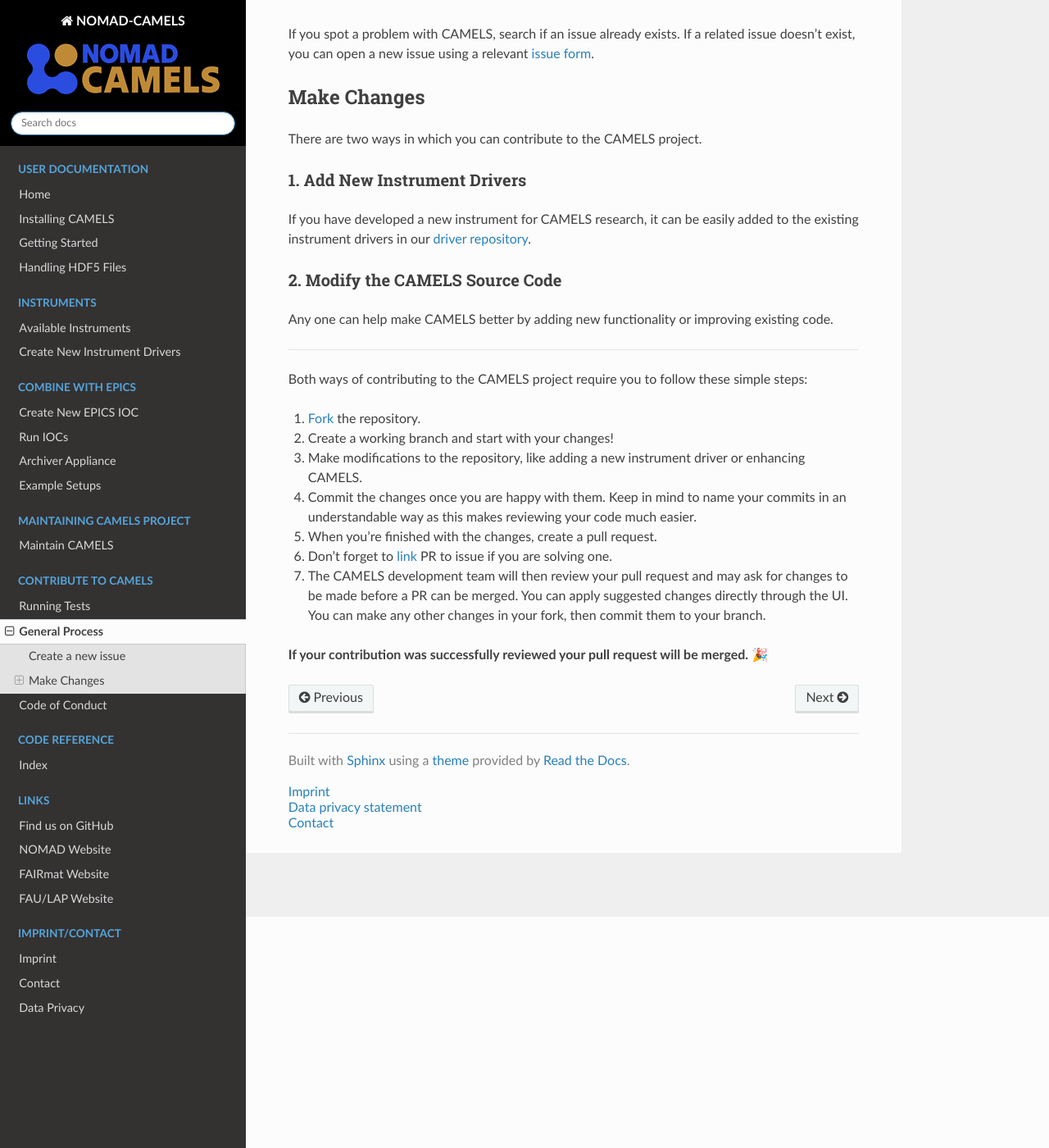
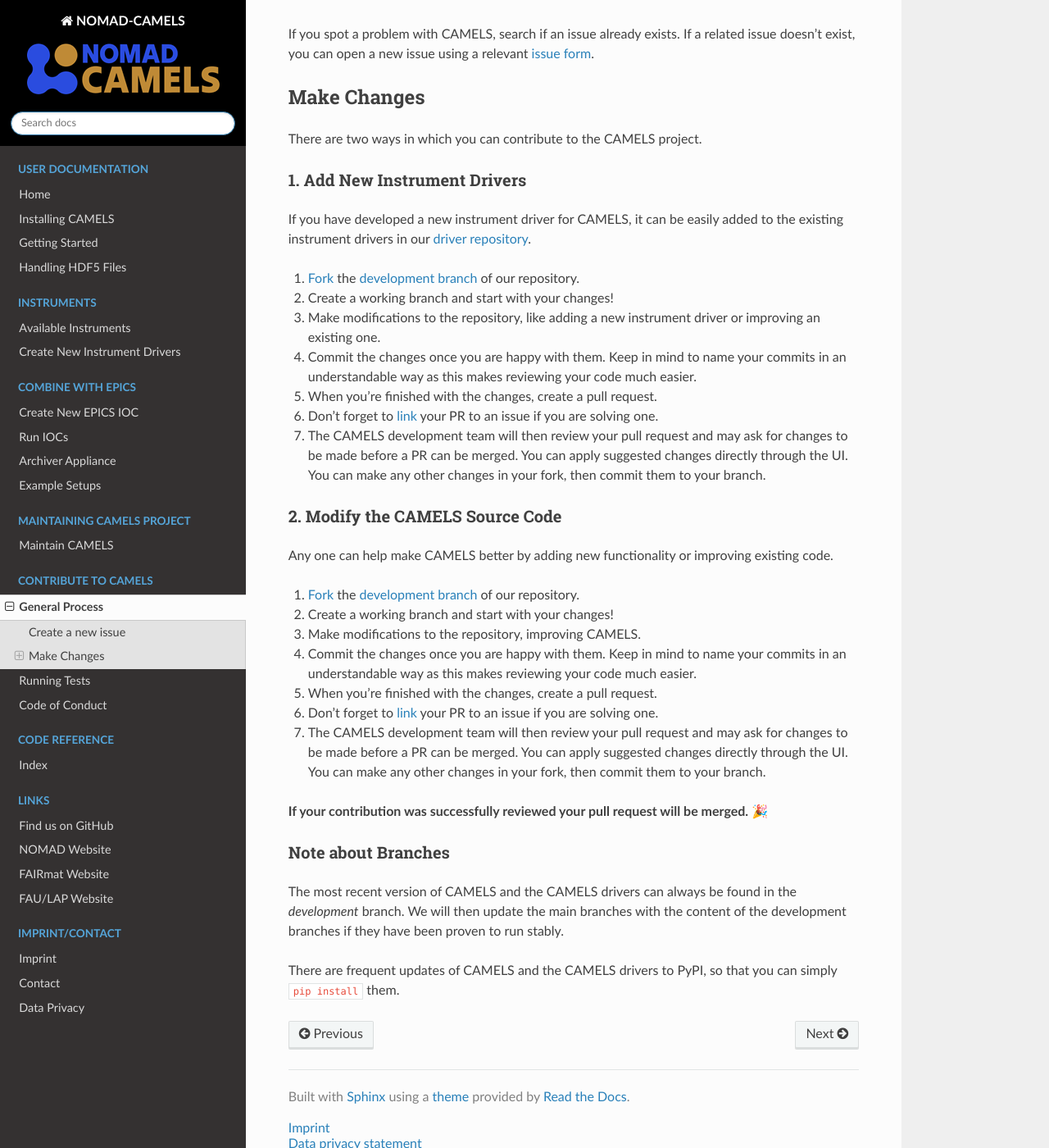
Before and after one commit to FAU-LAP/NOMAD-CAMELS, a Sphinx documentation site: the page built from docs/source/doc/contribute/general_process.md, in a window 1280 px wide and 1400 px high, scrolled down 282 px. Shown: the whole window at 82% size. Built offline with Sphinx 7.4.7 and the Read the Docs theme 2.0.0, drawn with Linux system fonts in a browser that asks for light colours; pages that are not in the unit, such as notebooks, are missing from menus.

Commit message:
updated contributing description

```diff
--- a/docs/source/doc/contribute/general_process.md
+++ b/docs/source/doc/contribute/general_process.md
@@ -4,27 +4,42 @@ Thank you for investing your time in contributing to our project!
 
 Read our [Code of Conduct](code_of_conduct.md) to keep our community approachable and respectable.
 
+## Create a new issue
 
-## Create a new issue
 If you spot a problem with CAMELS, search if an issue already exists. If a related issue doesn't exist, you can open a new issue using a relevant [issue form](https://github.com/FAU-LAP/NOMAD-CAMELS/issues).
 
 ## Make Changes
+
 There are two ways in which you can contribute to the CAMELS project.
+
 ### 1. Add New Instrument Drivers
-If you have developed a new instrument for CAMELS research, it can be easily added to the existing instrument drivers in our [driver repository](https://github.com/FAU-LAP/CAMELS_drivers).
+
+If you have developed a new instrument driver for CAMELS, it can be easily added to the existing instrument drivers in our [driver repository](https://github.com/FAU-LAP/CAMELS_drivers/tree/development).
+
+1. [Fork](https://docs.github.com/en/get-started/quickstart/fork-a-repo#fork-an-example-repository) the [development branch](https://github.com/FAU-LAP/CAMELS_drivers/tree/development) of our repository.
+2. Create a working branch and start with your changes!
+3. Make modifications to the repository, like adding a new instrument driver or improving an existing one.
+4. Commit the changes once you are happy with them. Keep in mind to name your commits in an understandable way as this makes reviewing your code much easier.
+5. When you're finished with the changes, create a pull request.
+6. Don't forget to [link](https://docs.github.com/en/issues/tracking-your-work-with-issues/linking-a-pull-request-to-an-issue) your PR to an issue if you are solving one.
+7. The CAMELS development team will then review your pull request and may ask for changes to be made before a PR can be merged. You can apply suggested changes directly through the UI. You can make any other changes in your fork, then commit them to your branch.
+
 ### 2. Modify the CAMELS Source Code
+
 Any one can help make CAMELS better by adding new functionality or improving existing code.
 
----
-
-Both ways of contributing to the CAMELS project require you to follow these simple steps:
-
-1. [Fork](https://docs.github.com/en/get-started/quickstart/fork-a-repo#fork-an-example-repository) the repository.
+1. [Fork](https://docs.github.com/en/get-started/quickstart/fork-a-repo#fork-an-example-repository) the [development branch](https://github.com/FAU-LAP/NOMAD-CAMELS/tree/development) of our repository.
 2. Create a working branch and start with your changes!
-3. Make modifications to the repository, like adding a new instrument driver or enhancing CAMELS.
+3. Make modifications to the repository, improving CAMELS.
 4. Commit the changes once you are happy with them. Keep in mind to name your commits in an understandable way as this makes reviewing your code much easier.
 5. When you're finished with the changes, create a pull request.
-6. Don't forget to [link](https://docs.github.com/en/issues/tracking-your-work-with-issues/linking-a-pull-request-to-an-issue) PR to issue if you are solving one.
+6. Don't forget to [link](https://docs.github.com/en/issues/tracking-your-work-with-issues/linking-a-pull-request-to-an-issue) your PR to an issue if you are solving one.
 7. The CAMELS development team will then review your pull request and may ask for changes to be made before a PR can be merged. You can apply suggested changes directly through the UI. You can make any other changes in your fork, then commit them to your branch.
 
 **If your contribution was successfully reviewed your pull request will be merged.** &#127881;
+
+### Note about Branches
+
+The most recent version of CAMELS and the CAMELS drivers can always be found in the _development_ branch. We will then update the main branches with the content of the development branches if they have been proven to run stably.
+
+There are frequent updates of CAMELS and the CAMELS drivers to PyPI, so that you can simply `pip install` them.
--- a/docs/source/index.rst
+++ b/docs/source/index.rst
@@ -75,8 +75,8 @@ Join the discussion on `GitHub <https://github.com/FAU-LAP/NOMAD-CAMELS/discussi
    :maxdepth: 1
    :caption: Contribute to CAMELS
 
+   General Process <doc/contribute/general_process.md>
    Running Tests <doc/contribute/running_tests.md>
-   General Process <doc/contribute/general_process.md>
    Code of Conduct <doc/contribute/code_of_conduct.md>
 
 .. toctree::
```
